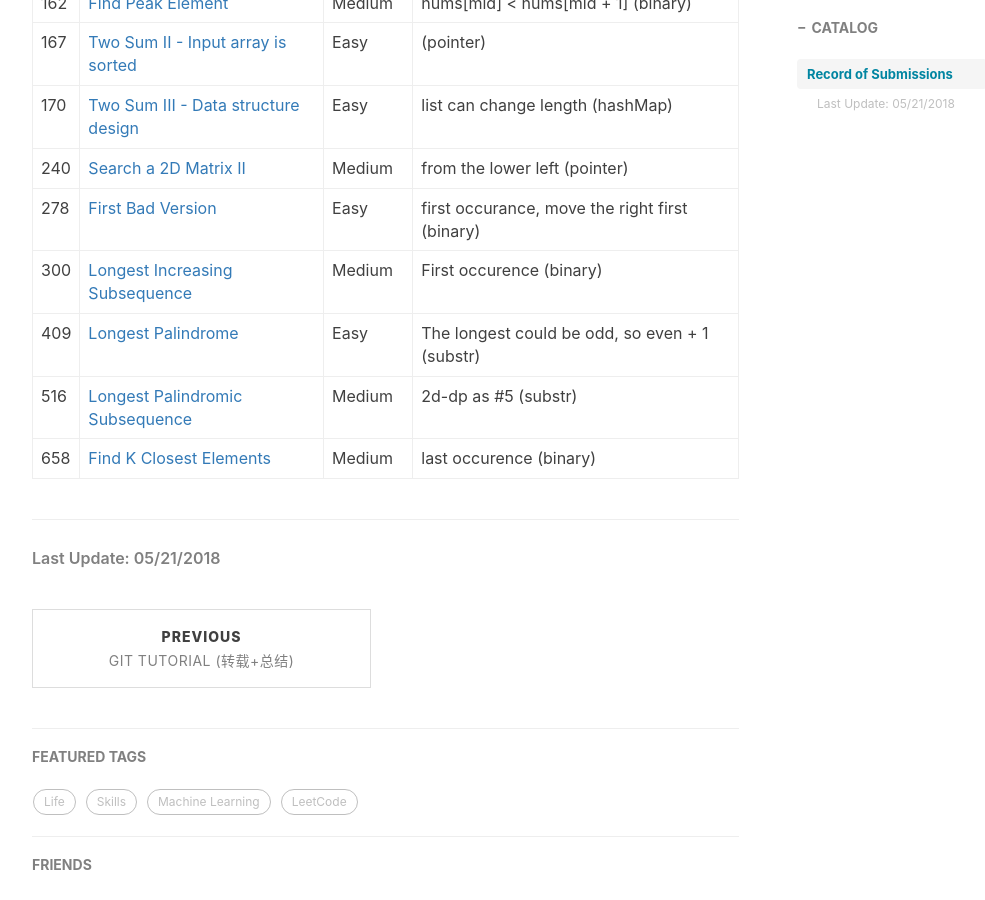
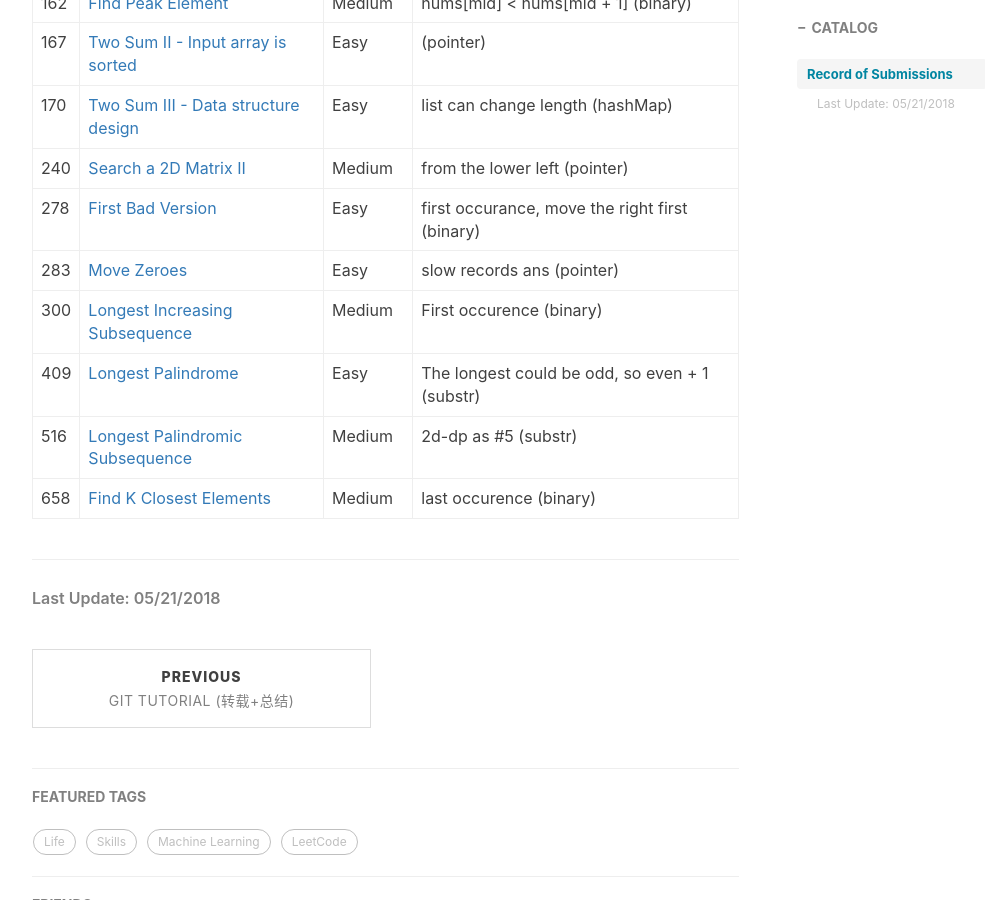
Before and after one commit to ly16/ly16.github.io, a Jekyll site: the page built from _posts/2018-05-18-leetcode-record-round1.md, in a window 1280 px wide and 900 px high, scrolled down 1344 px. Shown: the whole window, without its empty margins (233-1218 px from the left). Built offline with Jekyll 4.4.1, drawn with Linux system fonts in a browser that asks for light colours; nearby versions of some CDN libraries; comment, search, counter and statistics services are not loaded.

Commit message:
Update 2018-05-18-leetcode-record-round1.md

```diff
--- a/_posts/2018-05-18-leetcode-record-round1.md
+++ b/_posts/2018-05-18-leetcode-record-round1.md
@@ -33,6 +33,7 @@ tags:
 |170|[Two Sum III - Data structure design](https://github.com/ly16/LC-Practice/blob/master/Two%20Sum%20III%20-%20Data%20structure%20design.java)|Easy|list can change length (hashMap)|
 |240|[Search a 2D Matrix II](https://github.com/ly16/LC-Practice/blob/master/Search%20a%202D%20Matrix%20II.java)|Medium|from the lower left (pointer)|
 |278|[First Bad Version](https://github.com/ly16/LC-Practice/blob/master/First%20Bad%20Version.java)|Easy|first occurance, move the right first (binary)|
+|283|[Move Zeroes](https://github.com/ly16/LC-Practice/blob/master/Move%200s%20To%20The%20End%20II.java)|Easy|slow records ans (pointer)|
 |300|[Longest Increasing Subsequence](https://github.com/ly16/LC-Practice/blob/master/Longest%20Ascending%20Subsequence.java)|Medium|First occurence (binary)|
 |409|[Longest Palindrome](https://github.com/ly16/LC-Practice/blob/master/Longest%20Palindrome.java)|Easy|The longest could be odd, so even + 1 (substr)|
 |516|[Longest Palindromic Subsequence](https://github.com/ly16/LC-Practice/blob/master/Longest%20Palindromic%20Subsequence.java)|Medium|2d-dp as #5 (substr)|
```
